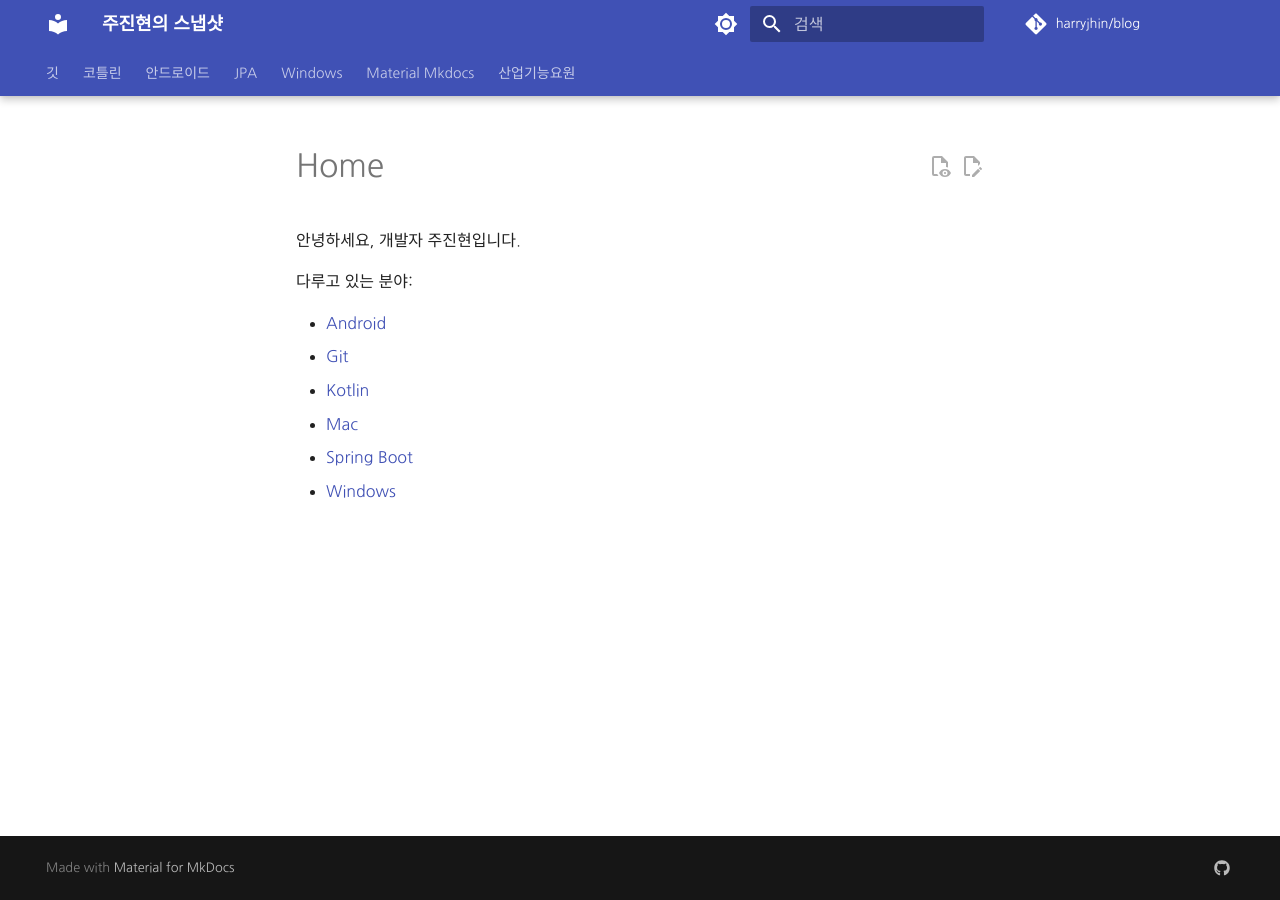
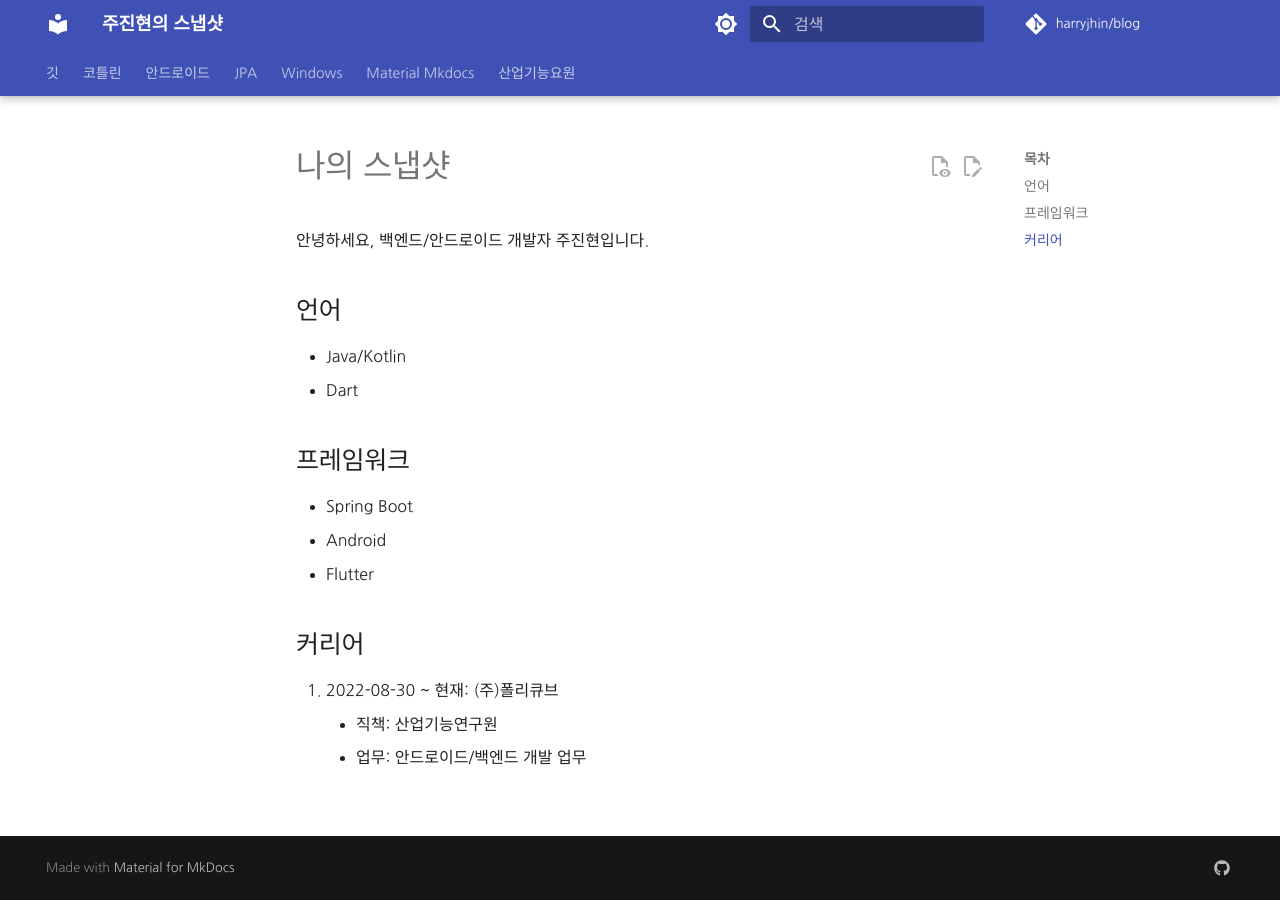
Before and after one commit to HarryJhin/blog, an MkDocs documentation site: the page built from docs/index.md, in a window 1280 px wide. Built offline with MkDocs 1.6.1 and Material for MkDocs 9.7.7, drawn with Linux system fonts in a browser that asks for light colours; comment, search, counter and statistics services are not loaded.

Commit message:
index: 소개글 변경

```diff
--- a/docs/index.md
+++ b/docs/index.md
@@ -1,12 +1,22 @@
-# Home
+---
+title: 나의 스냅샷
+---
 
-안녕하세요, 개발자 주진현입니다.
+안녕하세요, 백엔드/안드로이드 개발자 주진현입니다.
 
-다루고 있는 분야:
+## 언어
 
-- [Android](./android/)
-- [Git](./git/)
-- [Kotlin](./kotlin/)
-- [Mac](./mac/)
-- [Spring Boot](./spring-boot/)
-- [Windows](./windows/)
+- Java/Kotlin
+- Dart
+
+## 프레임워크
+
+- Spring Boot
+- Android
+- Flutter
+
+## 커리어
+
+1. 2022-08-30 ~ 현재: (주)폴리큐브
+      - 직책: 산업기능연구원
+      - 업무: 안드로이드/백엔드 개발 업무
```
